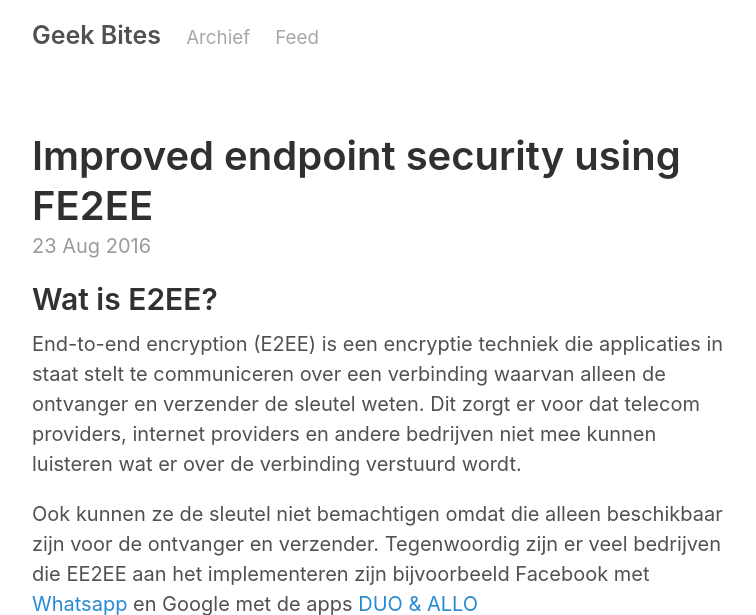
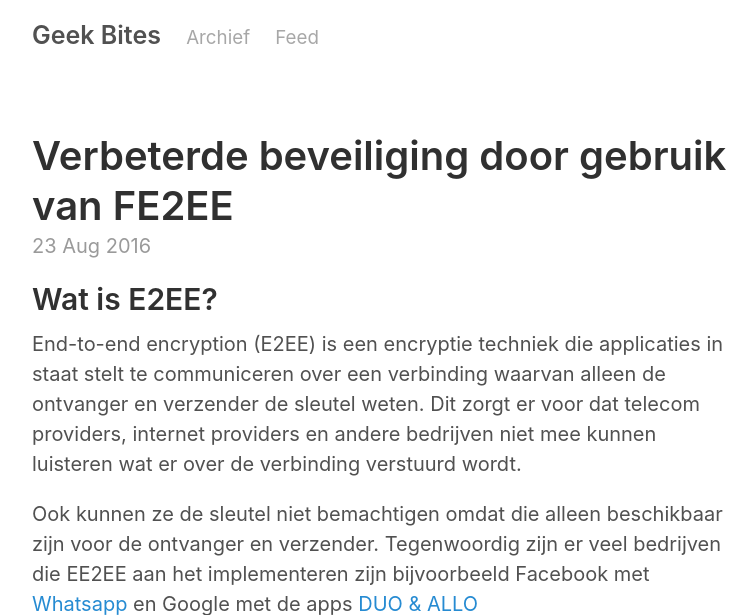
Before and after one commit to move4mobile/geekbites, a Jekyll site: the page built from _posts/2016-08-23-fingerprint-end-to-end-encryption.md, in a window 1280 px wide and 900 px high, cut to the strip 0-615 px from the top of the window. Shown: the whole strip, without its empty margins (258-1014 px from the left). Built offline with Jekyll 4.4.1, drawn with Linux system fonts in a browser that asks for light colours.

Commit message:
Changed title to Dutch

```diff
--- a/_posts/2016-08-23-fingerprint-end-to-end-encryption.md
+++ b/_posts/2016-08-23-fingerprint-end-to-end-encryption.md
@@ -1,6 +1,6 @@
 ---
 layout: post
-title: Improved endpoint security using FE2EE
+title: Verbeterde beveiliging door gebruik van FE2EE
 category: security
 tags: privacy, encryption
 comments: true
```
